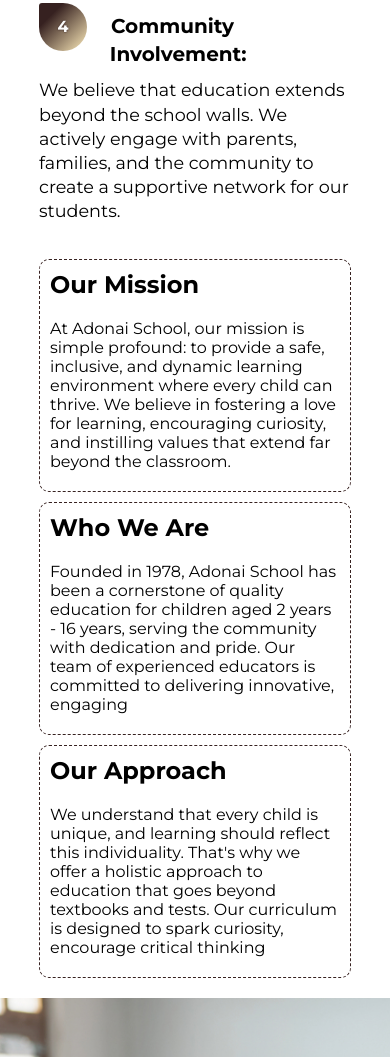
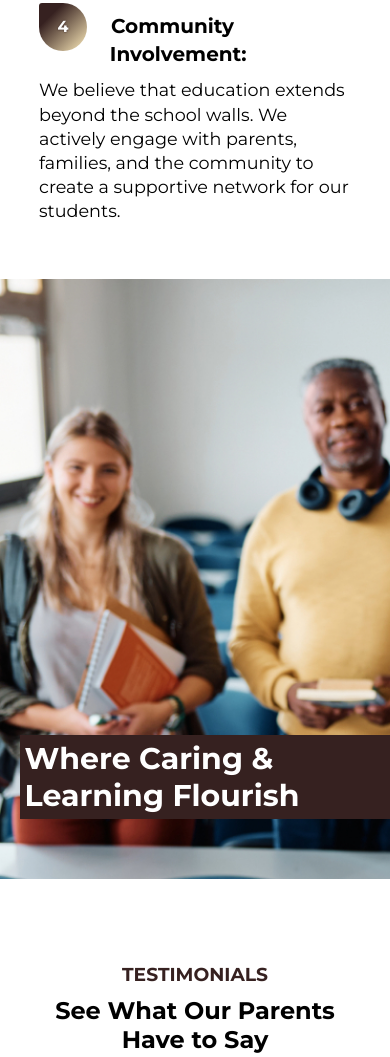
Before and after one commit to charlesluguda/adonai-school, a plain HTML site: page index.html in a window 390 px wide. Shown: the part 3104-4161 px from the top of the page. Drawn offline with nearby package versions, Linux system fonts and the light colour scheme.

Commit message:
footer fixed a little

```diff
--- a/styles.css
+++ b/styles.css
@@ -591,9 +591,12 @@ button{
     .socials{
         text-align: left;
     }
+    .grid-divider{
+        display: none;
+    }
     .grid-3{
-        display: grid;
-        grid-template-columns: 1fr;
+        display: none;
+        /* grid-template-columns: 1fr; */
     }
     .grid-2{
         display: grid;
```
Also changed, not shown: index.html (+1 -0 lines).
